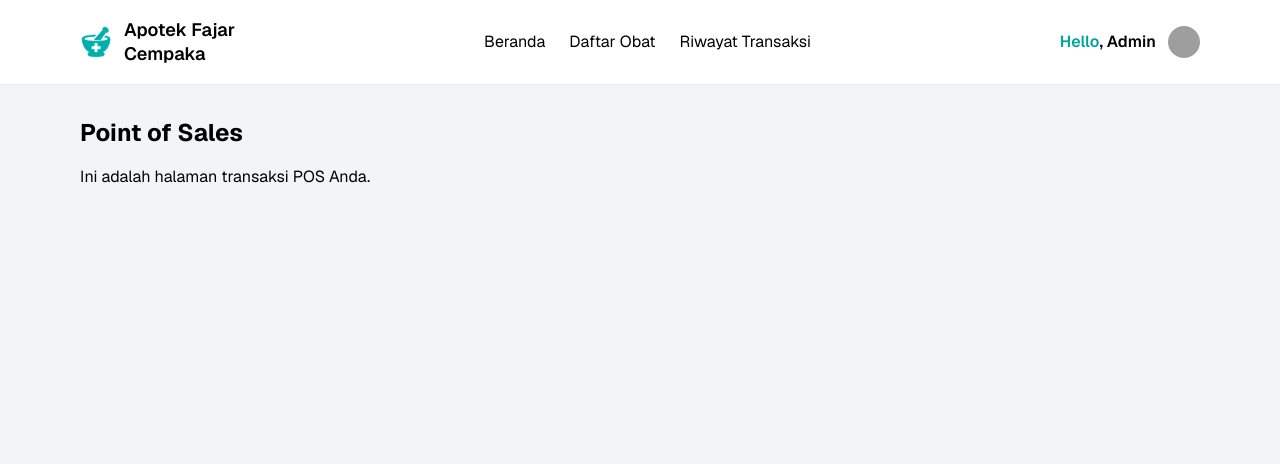
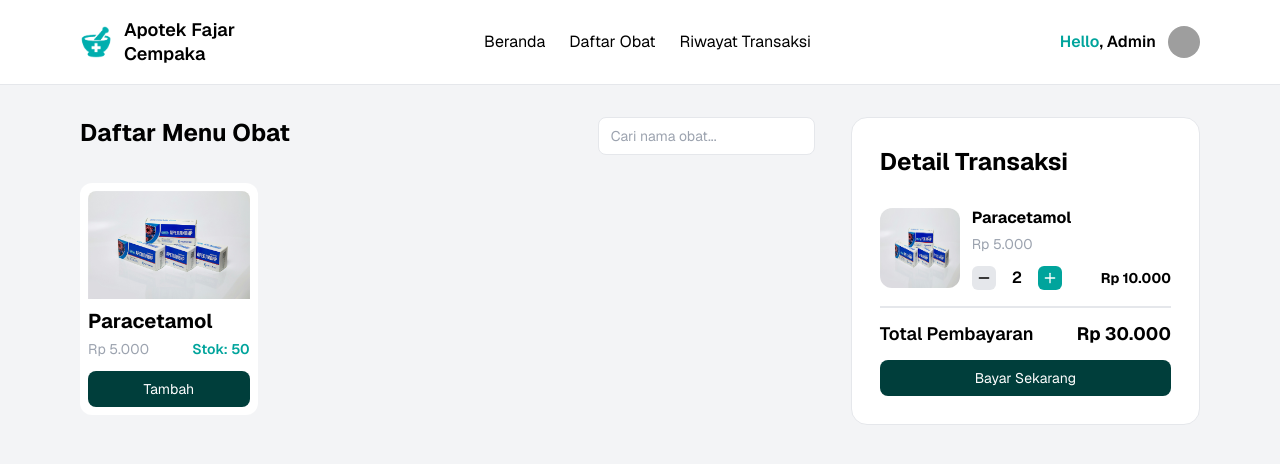
Before and after one commit to FaishalHilmi/antibiotic-sales-forecast, a Next.js app: page /pos in a window 1280 px wide. Shown: the top 464 px of the page. Built offline with nearby package versions, Linux system fonts and the light colour scheme; grey boxes are pictures that could not be loaded.

Commit message:
add: search bar, list menu of medicine and detail transaction

```diff
--- a/app/pos/page.tsx
+++ b/app/pos/page.tsx
@@ -1,9 +1,90 @@
+import { Minus, Plus } from "lucide-react";
+
 export default function POSPage() {
   return (
     <div>
-      <h1 className="text-2xl font-bold mb-4">Point of Sales</h1>
-      <p>Ini adalah halaman transaksi POS Anda.</p>
-      {/* Di sini nanti Anda bisa buat komponen kasir, cart, input produk, dsb. */}
+      <div className="grid grid-cols-1 md:grid-cols-3 gap-9">
+        {/* Di sini nanti Anda bisa buat komponen kasir, cart, input produk, dsb. */}
+        <div className="menu-section col-span-1 md:col-span-2">
+          <div className="heading-search-bar-section flex flex-col md:flex-row justify-between gap-2 mb-8 md:mb-7">
+            <h1 className="font-bold text-lg md:text-2xl">Daftar Menu Obat</h1>
+            <input
+              type="text"
+              placeholder="Cari nama obat..."
+              className="border border-gray-200 rounded-lg px-3 py-2 text-sm outline-gray-300"
+            />
+          </div>
+          <div className="card-wrapper grid grid-cols-2 md:grid-cols-4 gap-2">
+            <div className="card col-span-1 p-2 bg-white rounded-xl">
+              <img
+                src="/medicine.png"
+                alt="Product Image"
+                className="rounded-t-lg"
+              />
+              <div className="card-footer flex flex-col gap-2 md:gap-3 mt-2">
+                <p className="font-bold md:text-xl m-0">Paracetamol</p>
+                <div className="card-description flex flex-col md:flex-row justify-between gap-1 md:gap-0 -mt-2">
+                  <span className="price font-medium text-gray-400 text-sm">
+                    Rp 5.000
+                  </span>
+                  <span className="stock font-semibold text-primary text-sm">
+                    Stok: 50
+                  </span>
+                </div>
+                <button className="text-white text-sm font-medium w-full py-2 bg-primary-dark rounded-lg">
+                  Tambah
+                </button>
+              </div>
+            </div>
+          </div>
+        </div>
+        <div className="detail-section bg-white border border-gray-200 col-span-1 md:col-span-1 p-7 rounded-2xl">
+          <h3 className="font-bold text-2xl mb-3">Detail Transaksi</h3>
+          <div className="card-list-section">
+            <div className="card-list flex items-center gap-3 border-b-2 border-gray-200 py-4">
+              <img
+                src="/medicine.png"
+                alt="Image Product"
+                className="w-20 h-20 rounded-xl"
+              />
+              <div className="card-list-description w-full">
+                <span className="font-bold mb-1 block">Paracetamol</span>
+
+                <div className="card-list-action flex flex-col gap-3">
+                  <span className="text-sm text-gray-400 font-medium">
+                    Rp 5.000
+                  </span>
+                  <div className="flex justify-between w-full">
+                    <div className="card-list-left-section flex gap-4 items-center">
+                      <button className="p-1 rounded-md bg-gray-200 text-center">
+                        <Minus className="w-4 h-4" />
+                      </button>
+                      <span className="font-semibold">2</span>
+                      <button className="p-1 rounded-md bg-primary text-center text-white">
+                        <Plus className="w-4 h-4" />
+                      </button>
+                    </div>
+                    <div className="card-list-right-section hidden md:block">
+                      <span className="text-sm font-bold">Rp 10.000</span>
+                    </div>
+                  </div>
+                </div>
+              </div>
+            </div>
+          </div>
+          <div className="total-price-section">
+            <div className="total-price-wrapper flex justify-between pt-3 mb-3">
+              <span className="font-semibold text-sm md:text-lg">
+                Total Pembayaran
+              </span>
+              <span className="font-bold text-sm md:text-lg">Rp 30.000</span>
+            </div>
+            <button className="bg-primary-dark text-white text-sm font-medium rounded-lg p-2 w-full">
+              Bayar Sekarang
+            </button>
+          </div>
+        </div>
+      </div>
     </div>
   );
 }
```
